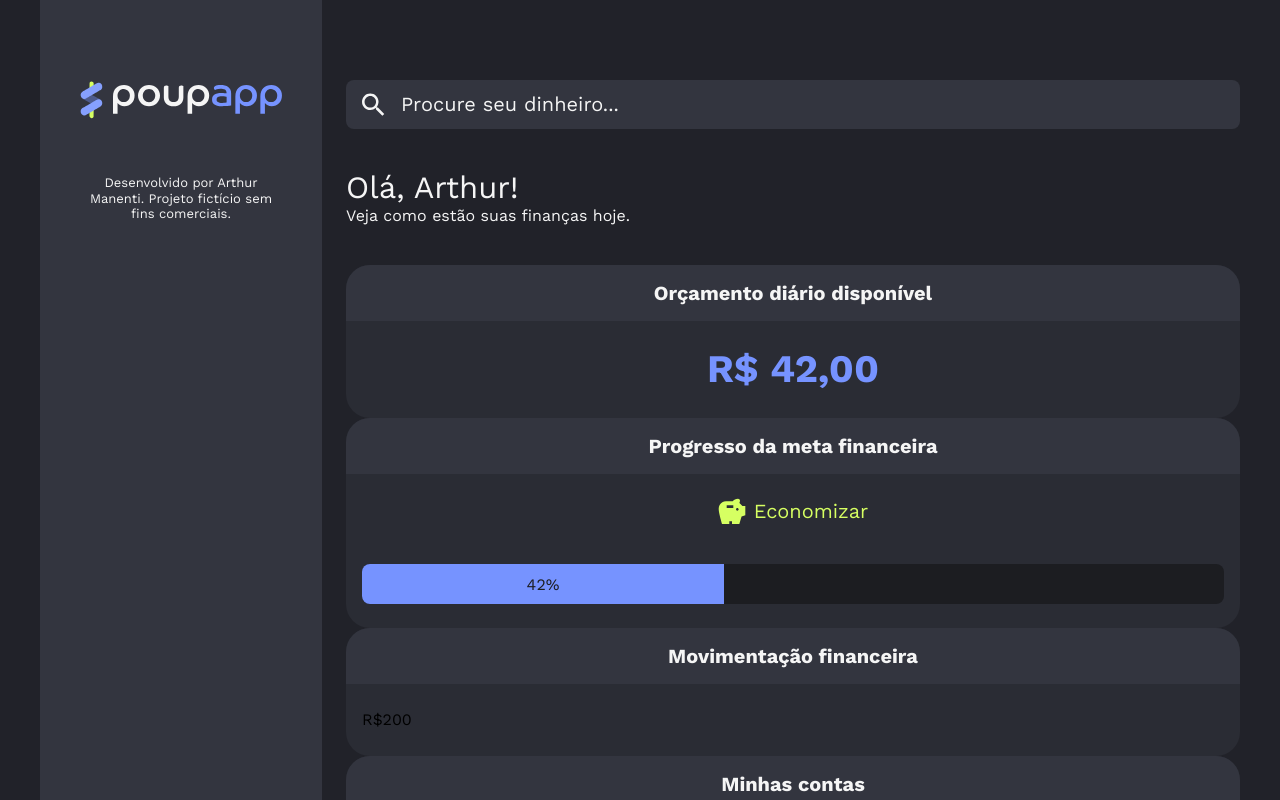
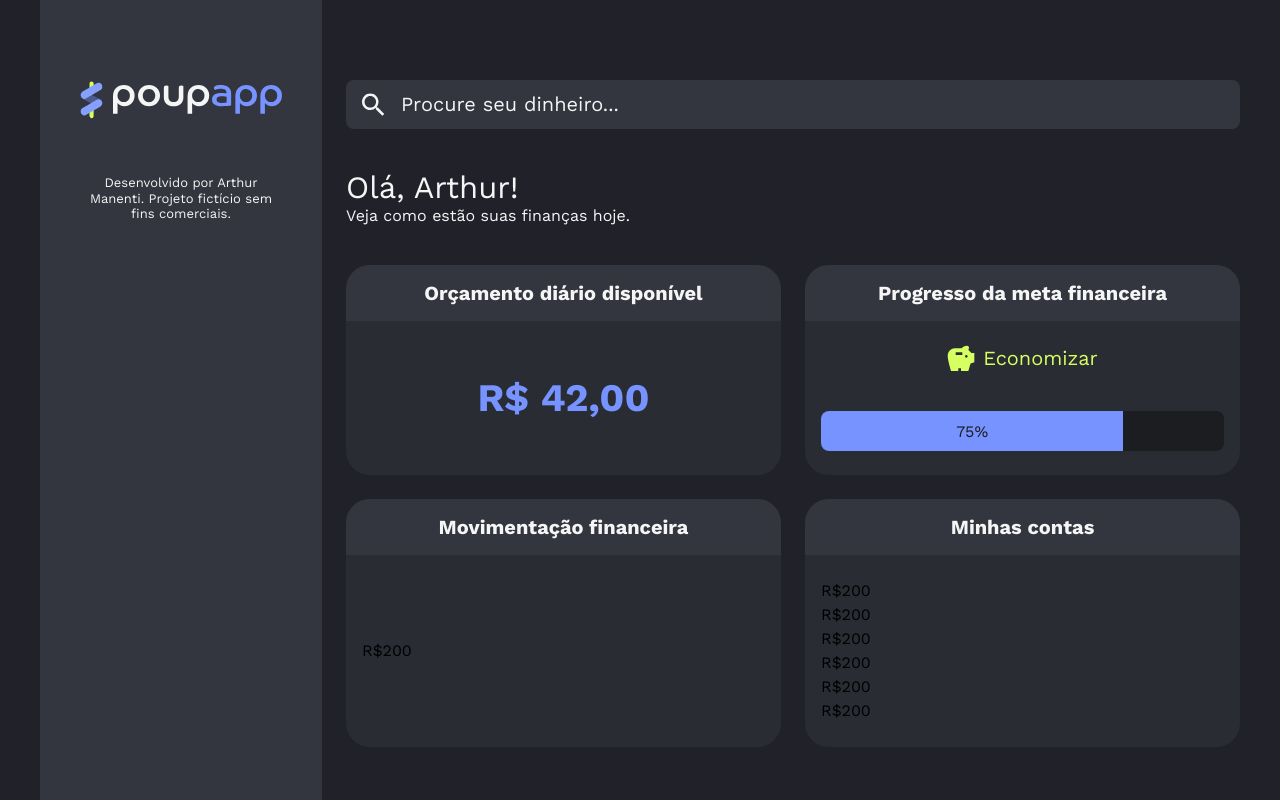
Before and after one commit to noname697/PoupApp-React, a React (Vite) app: page / in a window 1280 px wide. Shown: the top 800 px of the page. Built offline with nearby package versions, Linux system fonts and the light colour scheme.

Commit message:
Determinando o grid dos Cards

```diff
--- a/src/App.jsx
+++ b/src/App.jsx
@@ -18,7 +18,7 @@
             <Typography variant="h1">Olá, Arthur!</Typography>
             <Typography>Veja como estão suas finanças hoje.</Typography>
           </div>
-          <section>
+          <section className="grid grid-cols-2 items-stretch gap-6">
             <Card>
               <Card.Header>Orçamento diário disponível</Card.Header>
               <Card.Body>
@@ -28,7 +28,7 @@
             <Card>
               <Card.Header>Progresso da meta financeira</Card.Header>
               <Card.Body>
-                <SavingsStatus percent={42} />
+                <SavingsStatus percent={75} />
               </Card.Body>
             </Card>
             <Card>
@@ -37,7 +37,14 @@
             </Card>
             <Card>
               <Card.Header>Minhas contas</Card.Header>
-              <Card.Body>R$200</Card.Body>
+              <Card.Body>
+                <p>R$200</p>
+                <p>R$200</p>
+                <p>R$200</p>
+                <p>R$200</p>
+                <p>R$200</p>
+                <p>R$200</p>
+              </Card.Body>
             </Card>
           </section>
         </Main>
--- a/src/components/Card/index.jsx
+++ b/src/components/Card/index.jsx
@@ -1,5 +1,5 @@
 const Card = ({ children }) => {
-  return <div className="bg-neutral-surface rounded-3xl">{children}</div>;
+  return <div className="bg-neutral-surface rounded-3xl flex flex-col">{children}</div>;
 };
 
 export const CardHeader = ({ children }) => {
@@ -11,7 +11,7 @@
 };
 
 export const CardBody = ({ children }) => {
-  return <div className="py-6 px-4">{children}</div>;
+  return <div className="py-6 px-4 grow flex flex-col justify-center">{children}</div>;
 };
 
 Card.Header = CardHeader;
```
